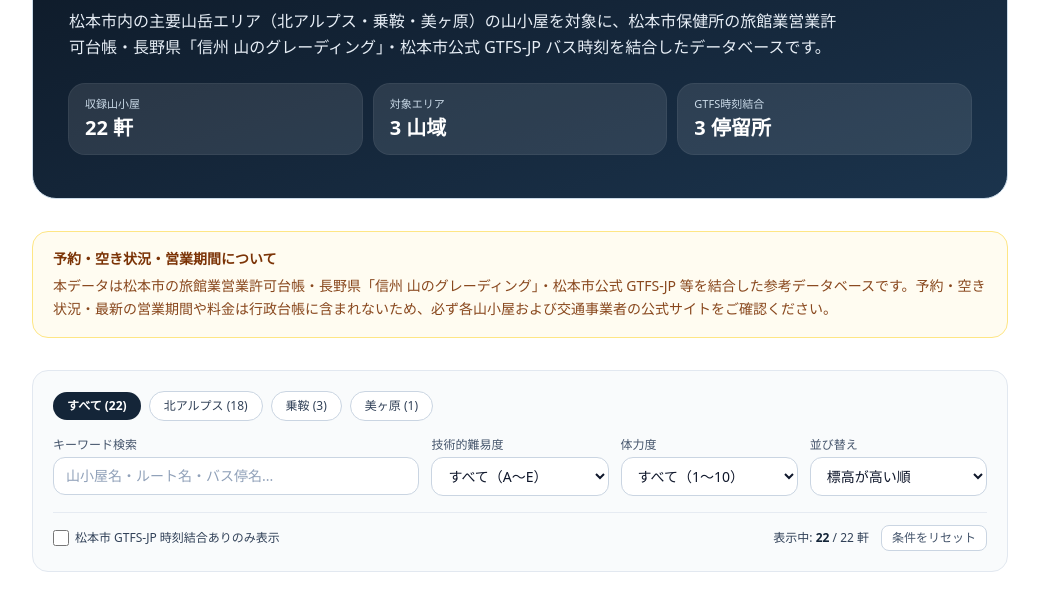
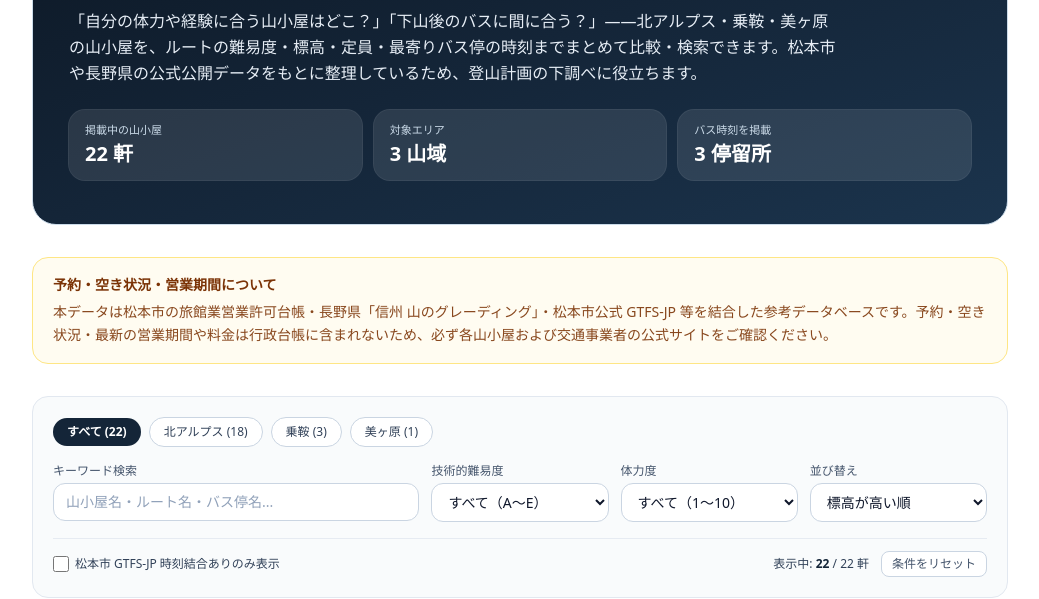
Before and after one commit to raichonomichi/matsumoto-opendata, an Astro site: page /yamagoya in a window 1280 px wide. Shown: the part 236-835 px from the top of the page, without its empty margins (120-1159 px from the left). Built offline with nearby package versions, Linux system fonts and the light colour scheme; Astro itself is replaced by a stand-in of ours.

Commit message:
feat: update descriptions in Yamagoya registry for clarity and improved user guidance

```diff
--- a/src/content/services/yamagoya.json
+++ b/src/content/services/yamagoya.json
@@ -1,7 +1,7 @@
 {
   "id": "yamagoya",
   "title": "ヤマゴヤ・レジストリ",
-  "summary": "北アルプス・乗鞍・美ヶ原の山小屋について、松本市の旅館業営業許可台帳・信州山のグレーディング・最寄りバス停時刻を一覧検索できるデータベース。",
+  "summary": "北アルプス・乗鞍・美ヶ原の山小屋を、体力・難易度・標高・最寄りバスの時刻からまとめて比較・検索。登山計画の下調べに役立つ山小屋ガイドです。",
   "status": "published",
   "path": "/yamagoya/",
   "datasets": [
--- a/src/pages/yamagoya/index.astro
+++ b/src/pages/yamagoya/index.astro
@@ -49,7 +49,7 @@ const difficultyDescriptions: Record<DifficultyGrade, string> = {
 
 <BaseLayout
   title="ヤマゴヤ・レジストリ"
-  description="松本市内の北アルプス・乗鞍・美ヶ原の山小屋について、旅館業営業許可台帳・信州山のグレーディング・最寄りバス停時刻を一覧検索できるデータベース。"
+  description="北アルプス・乗鞍・美ヶ原の山小屋を、体力・難易度・標高・最寄りバスの時刻からまとめて比較・検索できる登山計画サポートツール。松本市・長野県の公式公開データをもとに整理しています。"
   datasetIds={datasetIds}
 >
   <div class="space-y-8">
@@ -68,12 +68,12 @@ const difficultyDescriptions: Record<DifficultyGrade, string> = {
         ヤマゴヤ・レジストリ
       </h1>
       <p class="mt-3 max-w-3xl text-sm leading-relaxed text-alps-100 sm:text-base">
-        松本市内の主要山岳エリア（北アルプス・乗鞍・美ヶ原）の山小屋を対象に、松本市保健所の旅館業営業許可台帳・長野県「信州 山のグレーディング」・松本市公式 GTFS-JP バス時刻を結合したデータベースです。
+        「自分の体力や経験に合う山小屋はどこ？」「下山後のバスに間に合う？」——北アルプス・乗鞍・美ヶ原の山小屋を、ルートの難易度・標高・定員・最寄りバス停の時刻までまとめて比較・検索できます。松本市や長野県の公式公開データをもとに整理しているため、登山計画の下調べに役立ちます。
       </p>
 
       <div class="mt-6 grid grid-cols-2 gap-3 sm:grid-cols-3">
         <div class="rounded-2xl bg-white/10 px-4 py-3 ring-1 ring-white/15">
-          <p class="text-[11px] text-alps-200">収録山小屋</p>
+          <p class="text-[11px] text-alps-200">掲載中の山小屋</p>
           <p class="mt-0.5 text-xl font-bold">{dataset.count} 軒</p>
         </div>
         <div class="rounded-2xl bg-white/10 px-4 py-3 ring-1 ring-white/15">
@@ -81,7 +81,7 @@ const difficultyDescriptions: Record<DifficultyGrade, string> = {
           <p class="mt-0.5 text-xl font-bold">{yamagoyaAreas.length} 山域</p>
         </div>
         <div class="rounded-2xl bg-white/10 px-4 py-3 ring-1 ring-white/15">
-          <p class="text-[11px] text-alps-200">GTFS時刻結合</p>
+          <p class="text-[11px] text-alps-200">バス時刻を掲載</p>
           <p class="mt-0.5 text-xl font-bold">{gtfsStopCount} 停留所</p>
         </div>
       </div>
```
